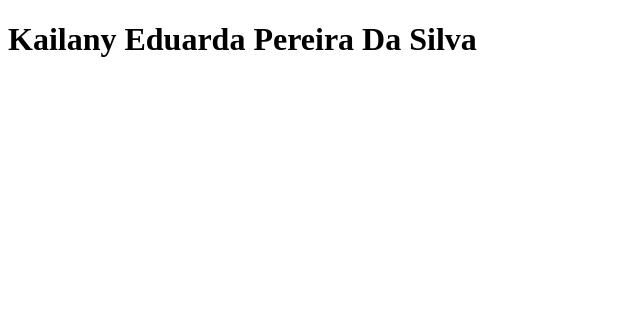
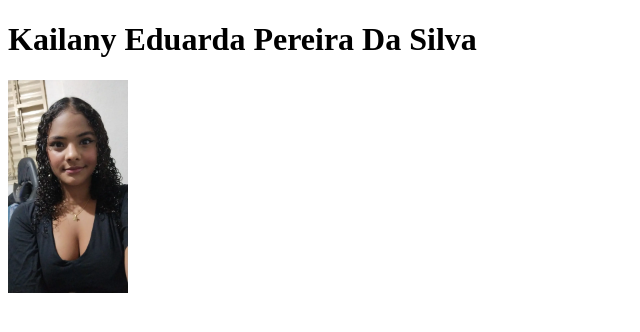
Before and after one commit to kailanysilvadev/kailanysilvadev.github.io, a plain HTML site: page index.html in a window 1280 px wide. Shown: the whole page, without its empty margins (0-640 px from the left). Drawn offline with Linux system fonts and the light colour scheme.

Commit message:
adicionando foto pessoal

```diff
--- a/index.html
+++ b/index.html
@@ -8,6 +8,6 @@
 </head>
 <body>
     <h1>Kailany Eduarda Pereira Da Silva</h1>
-
+    <img src="IMG_20230311_190355_170.webp" alt="foto da Kailany" width="120px">
 </body>
 </html>
```
Also changed, not shown: IMG_20230311_190355_170.webp (added).
